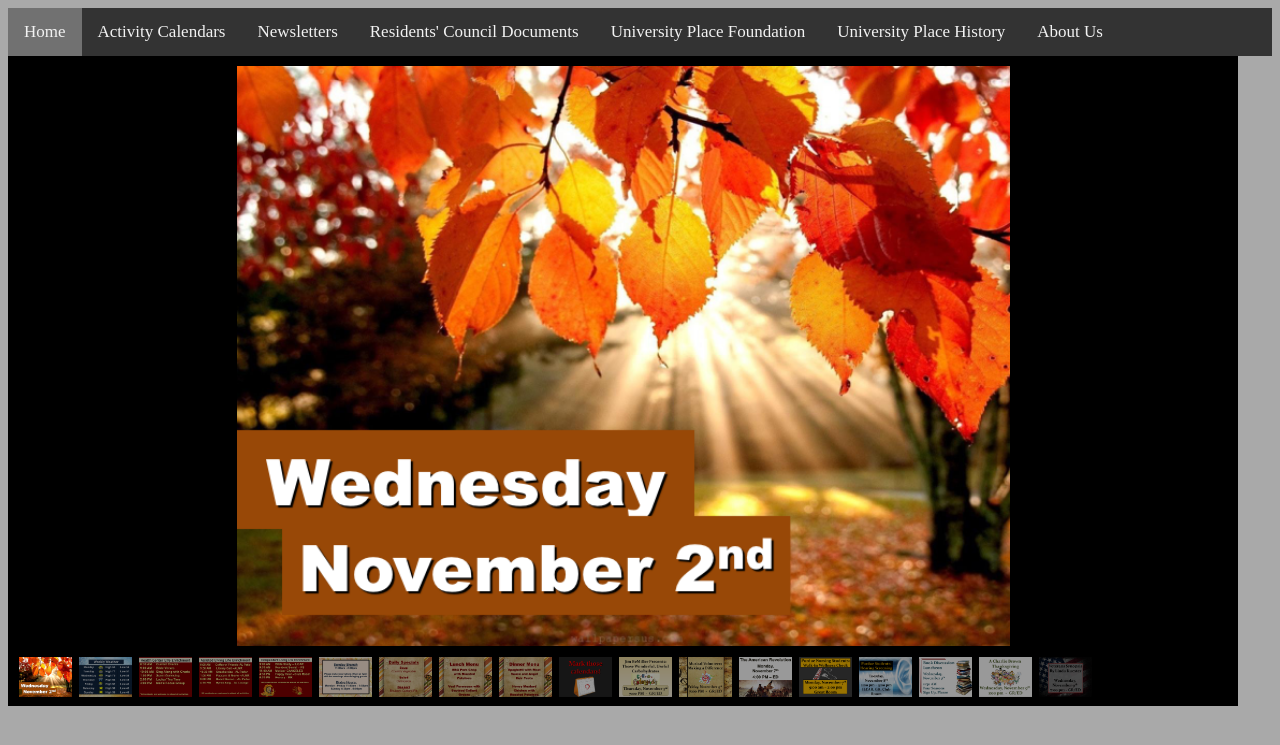
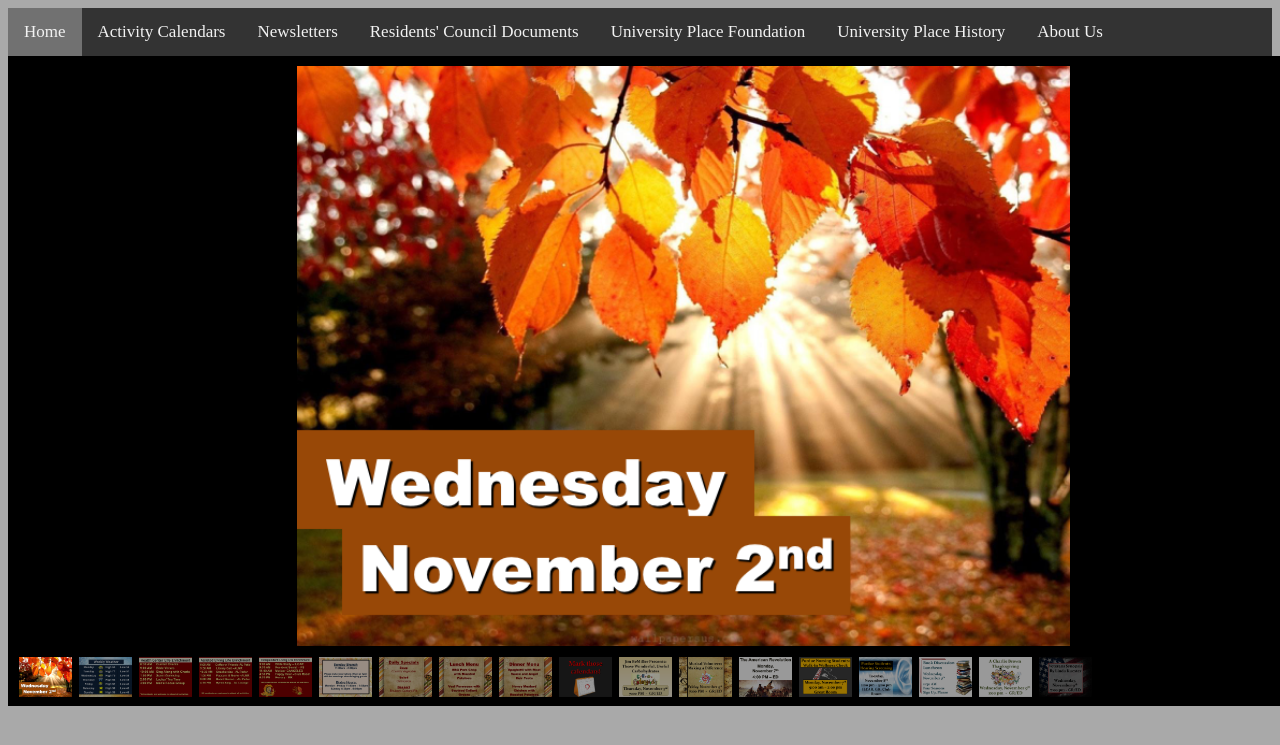
Before and after one commit to PurdueEpicsDisc/University-Place, a PHP site: page /mainpage/index.php in a window 1280 px wide; the page is wider, and only the part inside the window is pictured. Shown: the top 745 px of that part. Run offline with PHP 8.4, Linux system fonts and the light colour scheme; some libraries are stand-ins or nearby versions.

Commit message:
Semester End Commit

```diff
--- a/mainpage/index.php
+++ b/mainpage/index.php
@@ -20,7 +20,7 @@
 
 <body>
   <ul class="topnav" align= "center">
-  <li><a id="home" href="index.html" target="_self">Home</a></li>
+  <li><a href="" id="home" target="_self">Home</a></li>
   <li><a href="act.html" target="_self">Activity Calendars</a></li>
   <li><a href="news.html" target="_self">Newsletters</a></li>
   <li><a href="rcd.html" target="_self">Residents' Council Documents</a></li>
@@ -38,11 +38,12 @@
 <div class="galleria">
     <?php $dir = "../Images/";
 $gimages = glob($dir."*.png");
-$id = 0;
+if(count($gimages) === 0){
+  echo '<img src= "placeholder.png" >';
+}else{
 foreach($gimages as $gimage) {
-  $id = $id +1;
     echo '<img src="'.$gimage.'" >';
-}?>
+}}?>
 </div>
 <script>
   (function() {
@@ -50,8 +51,9 @@ foreach($gimages as $gimage) {
             Galleria.run('.galleria',{
               autoplay: 7000,
               height: 650,
-              width: 1230
+              width: 1350
             });
+
         }());
 </script>
 
--- a/mainpage/news.html
+++ b/mainpage/news.html
@@ -12,7 +12,7 @@
 
 <body>
   <ul class="topnav" align= "center">
-  <li><a href="index.html" target="_self">Home</a></li>
+  <li><a href="index.php" target="_self">Home</a></li>
   <li><a href="act.html" target="_self">Activity Calendars</a></li>
   <li><a id="news" href="news.html" target="_self">Newsletters</a></li>
   <li><a href="rcd.html" target="_self">Residents' Council Documents</a></li>
--- a/mainpage/rcd.html
+++ b/mainpage/rcd.html
@@ -12,7 +12,7 @@
 
 <body>
   <ul class="topnav" align= "center">
-  <li><a href="index.html" target="_self">Home</a></li>
+  <li><a href="index.php" target="_self">Home</a></li>
   <li><a href="act.html" target="_self">Activity Calendars</a></li>
   <li><a href="news.html" target="_self">Newsletters</a></li>
   <li><a id="rcd" href="rcd.html" target="_self">Residents' Council Documents</a></li>
--- a/mainpage/styles.css
+++ b/mainpage/styles.css
@@ -122,3 +122,7 @@ ul.topnav li a:hover {background-color: #111;}
 
 /* Hide the list item that contains the link that should open and close the topnav on small screens */
 ul.topnav li.icon {display: none;}
+
+.galleria{
+  text-align: center;
+}
```
Also changed, not shown: mainpage/placeholder.png (added).
